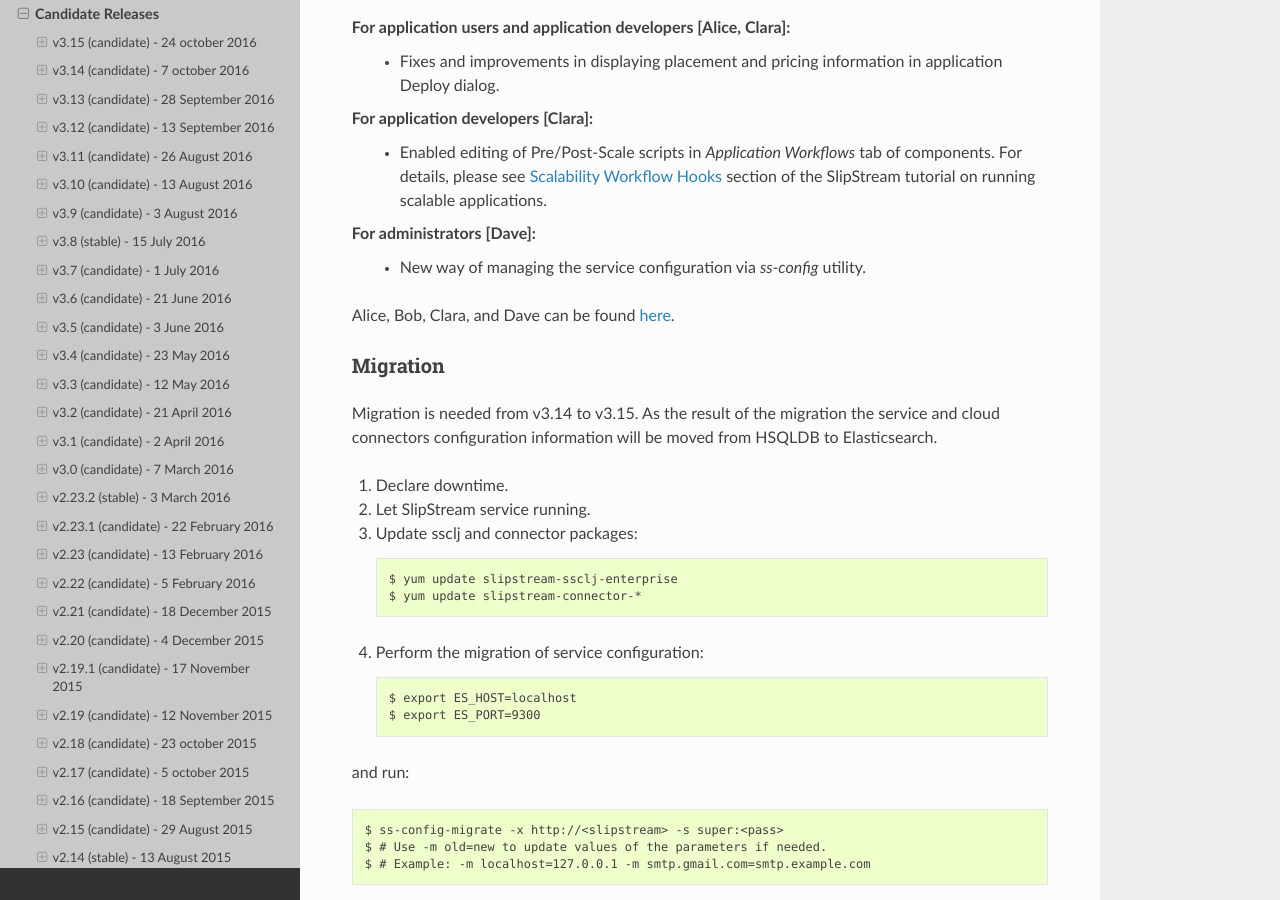
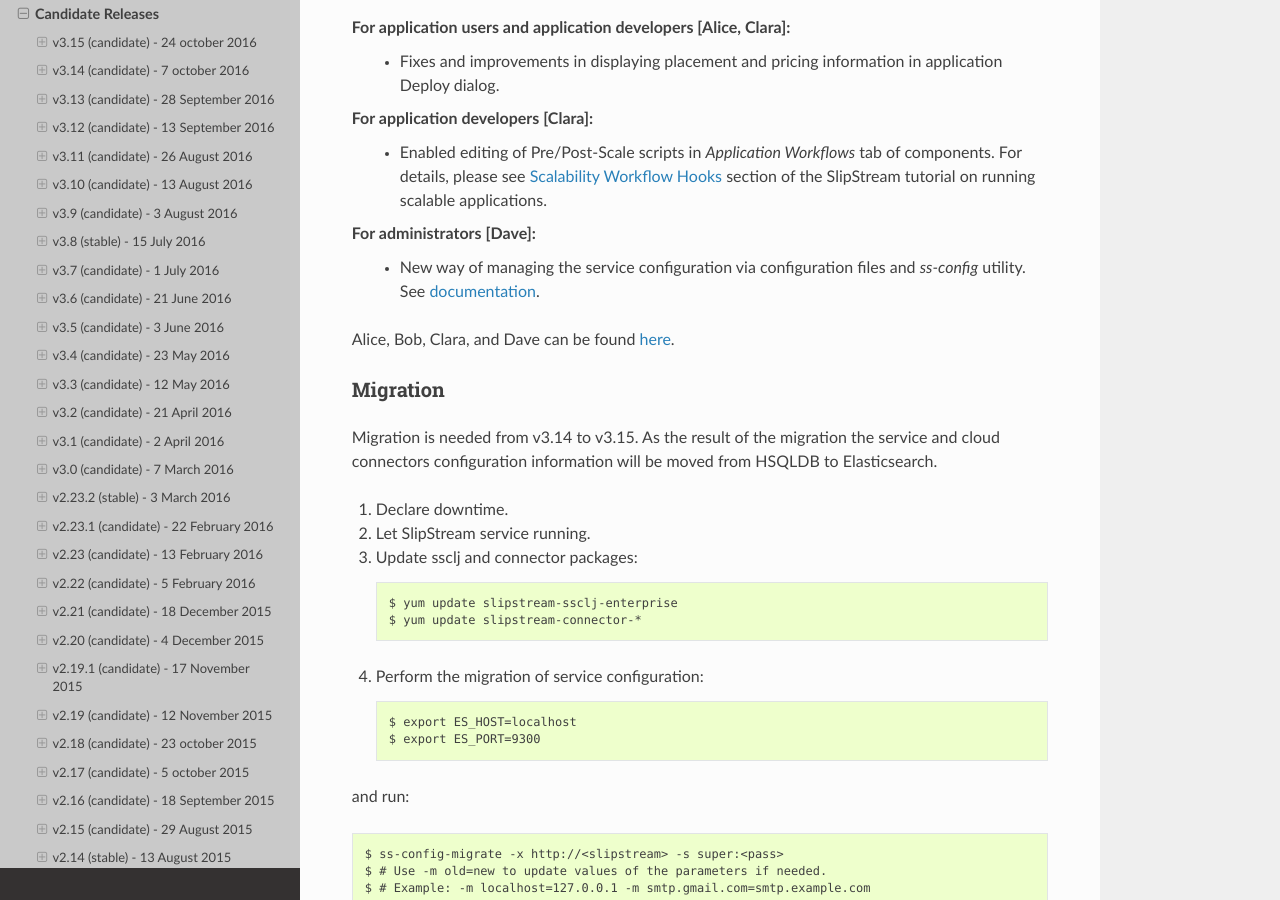
Before and after one commit to slipstream/SlipStreamDocumentation, a Sphinx documentation site: the page built from docs/release_notes/candidate_releases.rst, in a window 1280 px wide and 900 px high, scrolled down 439 px. Built offline with Sphinx 7.4.7 and the Read the Docs theme 2.0.0, drawn with Linux system fonts in a browser that asks for light colours.

Commit message:
udpated release notes v3.15

```diff
--- a/docs/release_notes/candidate_releases.rst
+++ b/docs/release_notes/candidate_releases.rst
@@ -27,7 +27,9 @@
    section of the SlipStream tutorial on running scalable applications.
 
 For administrators [Dave]:
- - New way of managing the service configuration via `ss-config` utility.
+ - New way of managing the service configuration via configuration files and
+   `ss-config` utility.  See `documentation
+   <http://ssdocs.sixsq.com/en/draft/developer_guide/configuration_files.html>`_.
 
 Alice, Bob, Clara, and Dave can be found
 `here <http://sixsq.com/personae/>`_.
```
